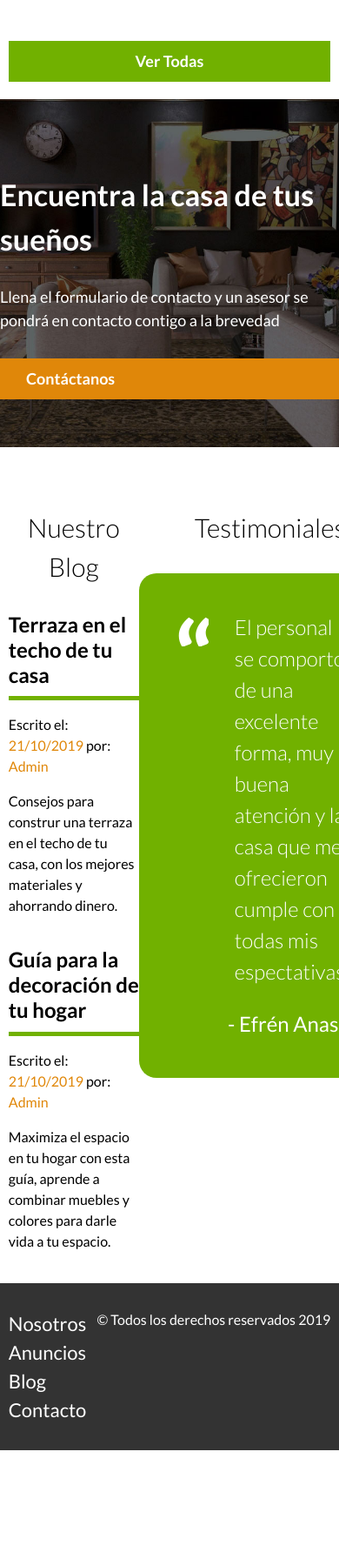
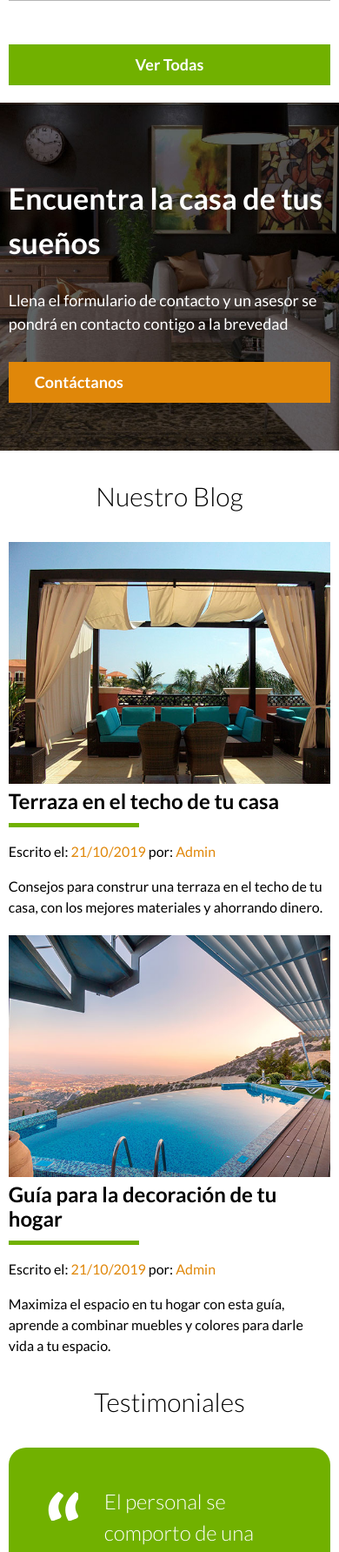
Before and after one commit to EfrenAS/bienesraices, a PHP site: page / in a window 390 px wide; the page is wider, and only the part inside the window is pictured. Shown: the part 3981-5765 px from the top of that part at 87% size. Before the commit the page ends 5648 px from the top of that part, so only its background shows below. Run offline with PHP 8.4, Linux system fonts and the light colour scheme.

Commit message:
The mobile-first design of home page is finished

```diff
--- a/css/styles.css
+++ b/css/styles.css
@@ -213,17 +213,24 @@ max-width: 800px;
 }
 
 /* Advertisements */
+@media (min-width: 768px) {
   .ad-container {
     display: flex;
     justify-content: space-between;
     flex-wrap: wrap;
   }
+}
 
 .advert {
-  flex: 0 0 calc(33.3% - 1rem); /*Es la versión corta de los siguiente atributos flex-grow; flex-wrap; y flex-basis; deben ser definidos en este orden*/
   border: 1px solid #b5b5b5;
   background-color: #f5f5f5;
   margin-bottom: 2rem;
+}
+
+@media (min-width: 768px) {
+  .advert {
+    flex: 0 0 calc(33.3% - 1rem); /*Es la versión corta de los siguiente atributos flex-grow; flex-wrap; y flex-basis; deben ser definidos en este orden*/
+  }
 }
 
 .ad-content {
@@ -277,7 +284,7 @@ max-width: 800px;
 }
 
 .contact-container {
-  flex: 1;
+  flex: 0 0 95%;
   color: #ffffff;
 }
 
@@ -286,6 +293,7 @@ max-width: 800px;
 }
 
 /* Blog */
+@media (min-width: 768px) {
   .blog-container {
     display: flex;
     justify-content: space-between;
@@ -298,11 +306,16 @@ max-width: 800px;
   .blog-container .testimonials {
     flex-basis: calc(40% - 2rem);
   }
+}
+.blog-entries {
+  margin-bottom: 2rem;
+}
 
+@media (min-width: 768px) {
   .blog-entries {
     display: flex;
     justify-content: space-between;
-  margin-bottom: 2rem;
+  }
 }
 
 .blog-entries:last-of-type {
@@ -378,6 +391,16 @@ max-width: 800px;
   margin: 0;
 }
 
+.site-footer nav {
+  display: none;
+}
+
+@media (min-width: 768px) {
+  .site-footer nav {
+    display: block;
+  }
+}
+
 .copyright {
   margin: 0;
   color: #ffffff;
@@ -385,8 +408,14 @@ max-width: 800px;
 
 .footer-container {
   padding: 3rem 0;
+  text-align: center;
+}
+
+@media (min-width: 768px) {
+  .footer-container {
     display: flex;
     justify-content: space-between;
+  }
 }
 
 /** Internal Pages **/
```
Lines whose indentation alone changed are shown as unchanged.
